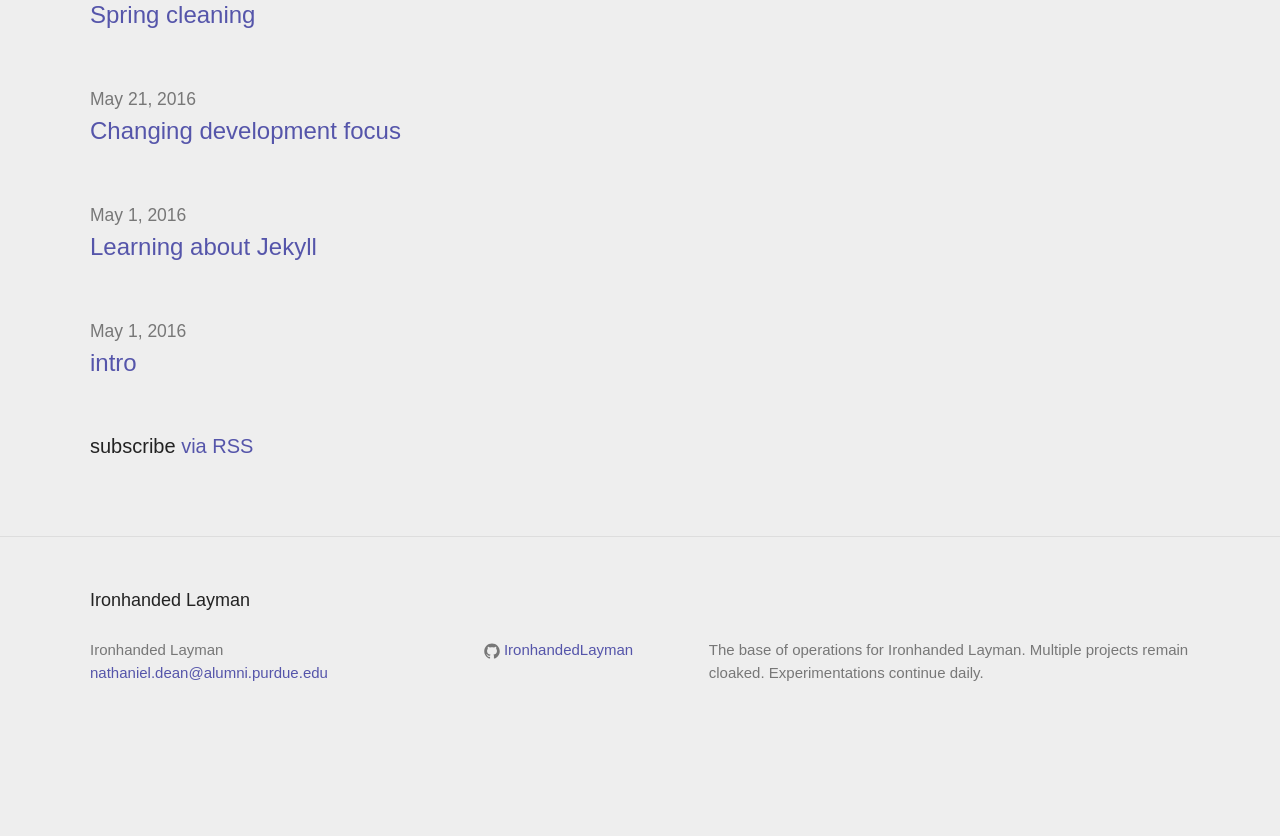
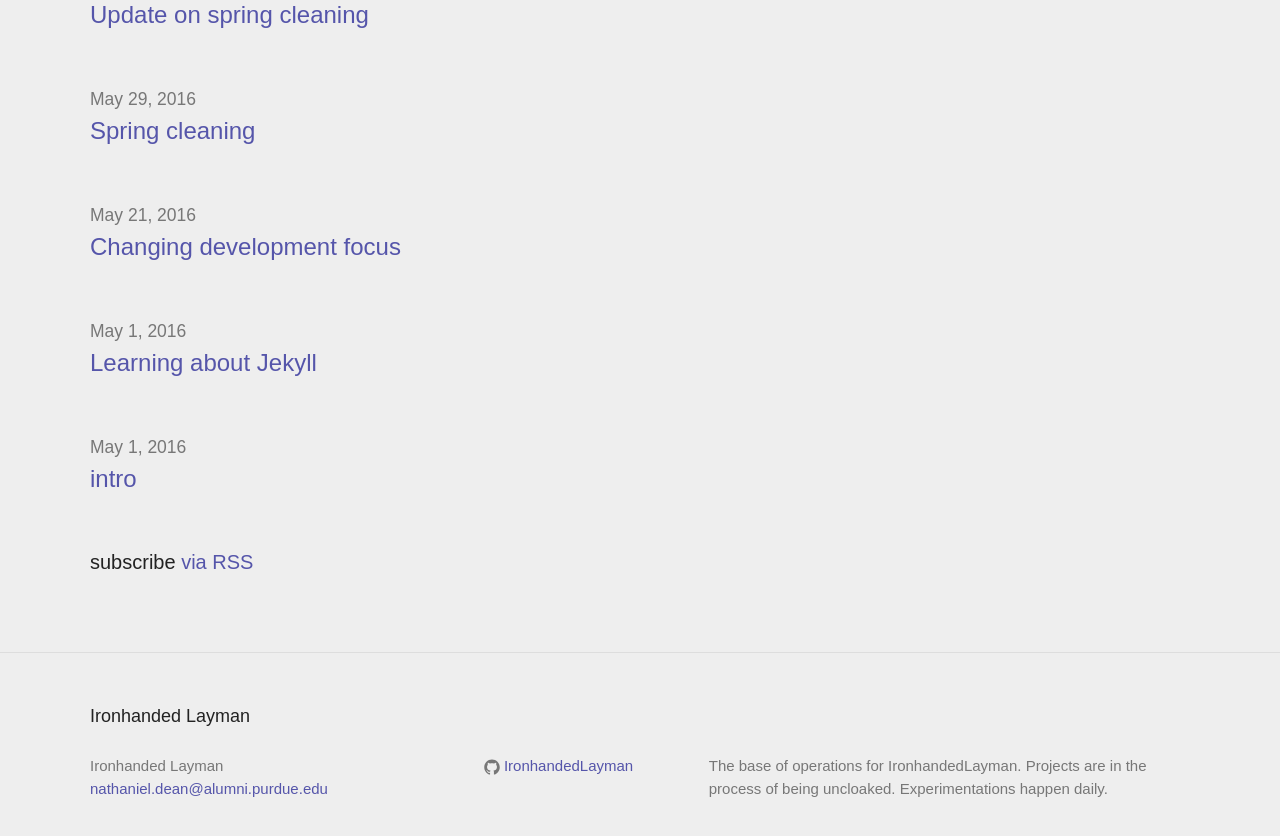
Before and after one commit to IronhandedLayman/ironhandedlayman.github.io, a Jekyll site: the page built from index.html, in a window 1280 px wide and 900 px high, scrolled down 804 px. Shown: the top 836 px of the window. Built offline with Jekyll 4.4.1, drawn with Linux system fonts in a browser that asks for light colours; a style sheet for code colours, icons or effects is not loaded; before the commit the page ends 1588 px from its top, so only the background shows below that; some of the changed text lies outside the part shown.

```diff
--- a/_config.yml
+++ b/_config.yml
@@ -2,7 +2,7 @@
 title: Ironhanded Layman
 email: nathaniel.dean@alumni.purdue.edu
 description: > # this means to ignore newlines until "baseurl:"
-  The base of operations for Ironhanded Layman. Multiple projects remain cloaked. Experimentations continue daily.
+  The base of operations for IronhandedLayman. Projects are in the process of being uncloaked. Experimentations happen daily.
 baseurl: "" # the subpath of your site, e.g. /blog
 url: "http://ironhandedlayman.github.io" # the base hostname & protocol for your site
 github_username:  IronhandedLayman
```
Also changed, not shown: _posts/2021-03-28-getting-back-on-the-horse.md (added, +14 -0 lines).
